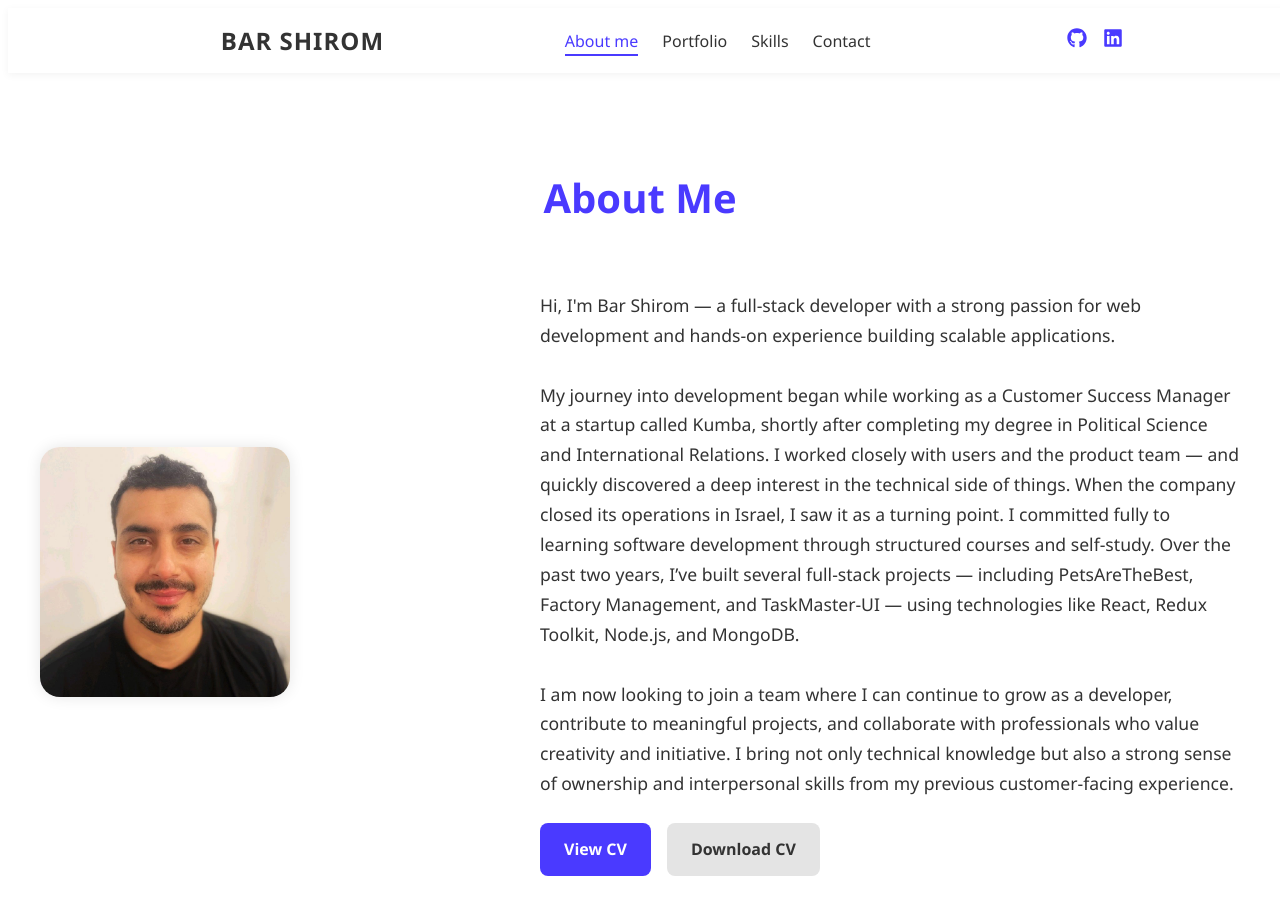
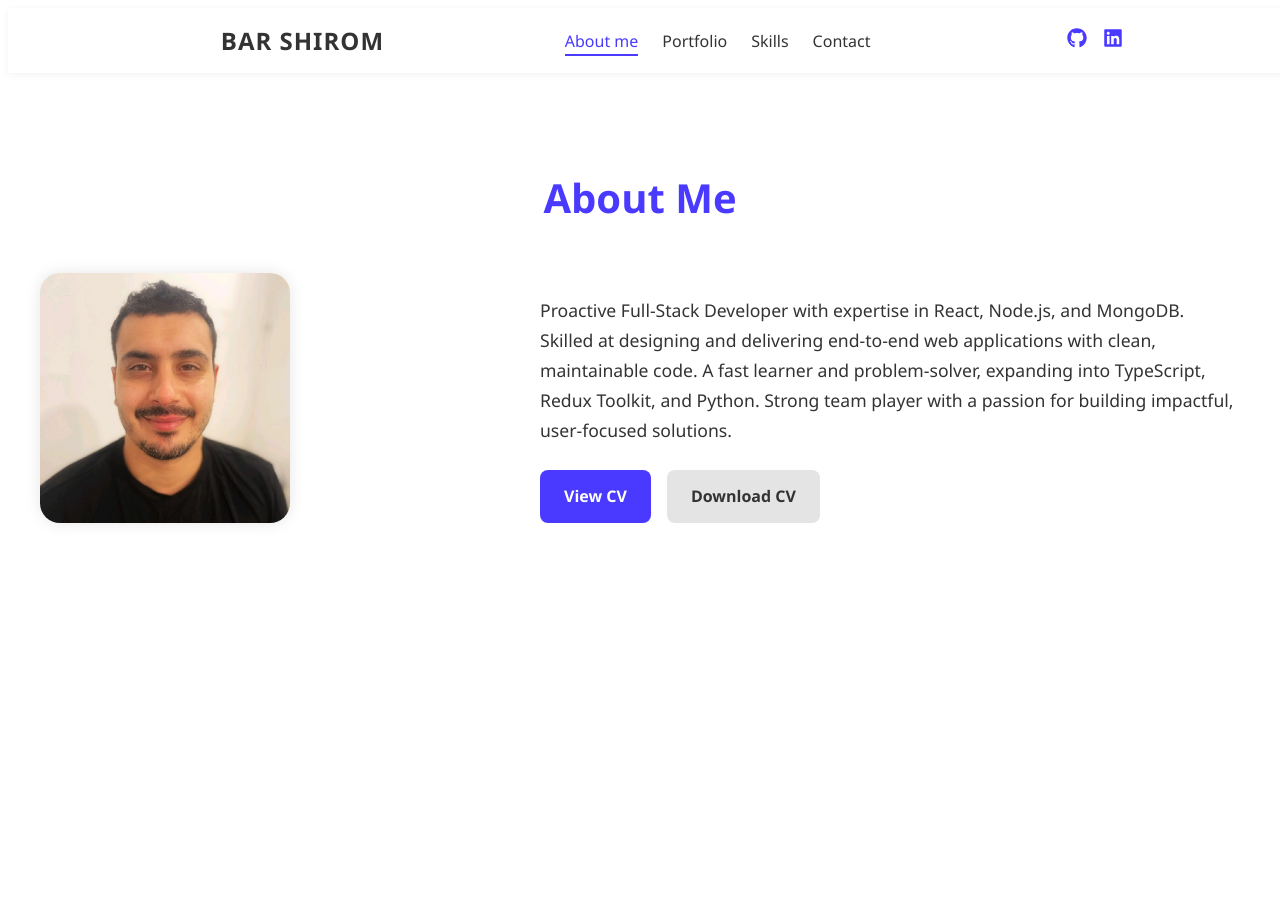
Before and after one commit to BarShirom/Bar-Shirom-Portfolio, a React (Vite) app in the folder client/: page /aboutMe in a window 1280 px wide. Shown: the top 914 px of the page. After the commit the page ends 800 px from the top, so only its background shows below. Built offline with nearby package versions, Linux system fonts and the light colour scheme.

Commit message:
updating about me and cv

```diff
--- a/client/src/components/aboutMe/AboutMe.tsx
+++ b/client/src/components/aboutMe/AboutMe.tsx
@@ -13,32 +13,16 @@ const AboutMe = () => {
         {/* Right: Text */}
         <div className="about-text">
           <p>
-            Hi, I'm Bar Shirom — a full-stack developer with a strong passion
-            for web development and hands-on experience building scalable
-            applications.
-            <br />
-            <br />
-            My journey into development began while working as a Customer
-            Success Manager at a startup called Kumba, shortly after completing
-            my degree in Political Science and International Relations. I worked
-            closely with users and the product team — and quickly discovered a
-            deep interest in the technical side of things. When the company
-            closed its operations in Israel, I saw it as a turning point. I
-            committed fully to learning software development through structured
-            courses and self-study. Over the past two years, I’ve built several
-            full-stack projects — including PetsAreTheBest, Factory Management,
-            and TaskMaster-UI — using technologies like React, Redux Toolkit,
-            Node.js, and MongoDB.
-            <br />
-            <br />I am now looking to join a team where I can continue to grow
-            as a developer, contribute to meaningful projects, and collaborate
-            with professionals who value creativity and initiative. I bring not
-            only technical knowledge but also a strong sense of ownership and
-            interpersonal skills from my previous customer-facing experience.
+            Proactive Full-Stack Developer with expertise in React, Node.js, and
+            MongoDB. Skilled at designing and delivering end-to-end web
+            applications with clean, maintainable code. A fast learner and
+            problem-solver, expanding into TypeScript, Redux Toolkit, and
+            Python. Strong team player with a passion for building impactful,
+            user-focused solutions.
           </p>
           <div className="cv-buttons">
             <a
-              href="/BAR_SHIROM_-_Full_Stack_Developer.pdf"
+              href="/Bar_Shirom-Full_Stack-Developer-CV.pdf"
               target="_blank"
               rel="noopener noreferrer"
               className="cv-button"
@@ -46,7 +30,7 @@ const AboutMe = () => {
               View CV
             </a>
             <a
-              href="/BAR_SHIROM_-_Full_Stack_Developer.pdf"
+              href="/Bar_Shirom-Full_Stack-Developer-CV.pdf"
               download
               className="cv-button secondary"
             >
```
Also changed, not shown: 2 other files (tests, documents, lock files or other folders).
